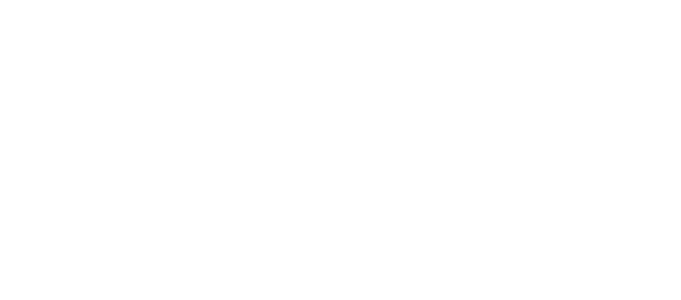
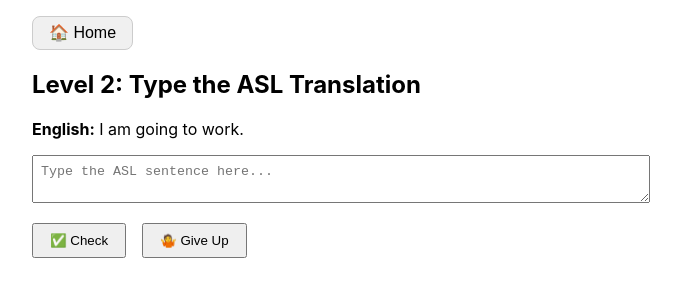
Before and after one commit to jessicaherring1/MUC-Final-React, a React (Create React App) app in the folder asl-wizard/: page /level2 in a window 1280 px wide. Before the commit this address had no page. Shown: the top 300 px of the page, without its empty margins (308-989 px from the left). Built offline with nearby package versions, Linux system fonts and the light colour scheme.

Commit message:
Add level 2

```diff
--- a/asl-wizard/src/App.js
+++ b/asl-wizard/src/App.js
@@ -5,7 +5,7 @@
 import Level0 from './levels/Level0';
 import Level1 from './levels/Level1';
 import Level3 from './levels/Level3';
-
+import Level2 from './levels/Level2';
 
 function App() {
   return (
@@ -24,8 +24,7 @@
             />
           }
         />
-        {/* Future routes for Level 2 and Level 3 */}
-        {/* <Route path="/level2" element={<Level2 />} /> */}
+        <Route path="/level2" element={<Level2 />} />
         <Route path="/level3" element={<Level3 />} />
       </Routes>
     </Router>
--- /dev/null
+++ b/asl-wizard/src/levels/Level2.js
@@ -0,0 +1,137 @@
+import React, { useState } from "react";
+import HomeButton from "../HomeButton";
+
+const correctOrder = ["go", "I", "work"];
+const englishSentence = "I am going to work.";
+
+function Level2() {
+    const [userInput, setUserInput] = useState("");
+    const [hint, setHint] = useState(null);
+    const [showAnswer, setShowAnswer] = useState(false);
+    const [isCorrect, setIsCorrect] = useState(null);
+    const [corrections, setCorrections] = useState([]);
+
+
+    const levenshtein = (a, b) => {
+        const matrix = Array.from({ length: a.length + 1 }, () =>
+        Array(b.length + 1).fill(0)
+        );
+
+        for (let i = 0; i <= a.length; i++) matrix[i][0] = i;
+        for (let j = 0; j <= b.length; j++) matrix[0][j] = j;
+
+        for (let i = 1; i <= a.length; i++) {
+        for (let j = 1; j <= b.length; j++) {
+            matrix[i][j] = a[i - 1] === b[j - 1]
+            ? matrix[i - 1][j - 1]
+            : 1 + Math.min(
+                matrix[i - 1][j],
+                matrix[i][j - 1],
+                matrix[i - 1][j - 1]
+                );
+        }
+        }
+
+        return matrix[a.length][b.length];
+    };
+
+    const suggestCorrections = (word, vocab) => {
+        const suggestions = vocab
+        .map((target) => ({
+            word: target,
+            dist: levenshtein(word.toLowerCase(), target.toLowerCase()),
+        }))
+        .filter((s) => s.dist > 0 && s.dist <= 2) // limit suggestion noise
+        .sort((a, b) => a.dist - b.dist);
+
+        return suggestions.length > 0 ? suggestions[0].word : null;
+    };
+
+    const handleCheck = () => {
+        const cleanedInput = userInput
+        .trim()
+        .replace(/[.,!?]/g, '')         // remove basic punctuation
+        .replace(/\s+/g, " ")           // normalize spaces
+        .toLowerCase()
+        .split(" ");
+
+        const normalizedCorrect = correctOrder.map(word => word.toLowerCase());
+        const correctCount = cleanedInput.reduce(
+            (acc, word, i) => acc + (word === normalizedCorrect[i] ? 1 : 0),
+            0
+        );
+        setHint(correctCount);
+
+        const isAllCorrect =
+        cleanedInput.length === correctOrder.length &&
+        correctCount === correctOrder.length;
+
+        setIsCorrect(isAllCorrect);
+
+        // Autocorrect Suggestions
+        const corrections = cleanedInput.map((w) =>
+            suggestCorrections(w, normalizedCorrect)
+        );
+        setCorrections(corrections);
+    };
+
+    const handleGiveUp = () => {
+        setShowAnswer(true);
+        setIsCorrect(false);
+    };
+
+  return (
+    <div style={{ padding: "1rem", maxWidth: "600px", margin: "auto" }}>
+        <HomeButton />
+        <h2>Level 2: Type the ASL Translation</h2>
+        <p><strong>English:</strong> {englishSentence}</p>
+
+        <textarea
+            placeholder="Type the ASL sentence here..."
+            rows={2}
+            style={{ width: "100%", padding: "0.5rem", marginBottom: "1rem" }}
+            value={userInput}
+            onChange={(e) => setUserInput(e.target.value.replace(/\s+/g, " "))}
+        />
+
+        <div style={{ display: "flex", gap: "1rem", marginBottom: "1rem" }}>
+            <button onClick={handleCheck}>✅ Check</button>
+            <button onClick={handleGiveUp}>🤷 Give Up</button>
+        </div>
+
+        {hint !== null && !showAnswer && (
+            <p>✅ {hint} word{hint !== 1 ? "s" : ""} in the correct position.</p>
+        )}
+
+        {isCorrect === true && (
+            <p style={{ color: "green" }}>🎉 Great job! Your ASL sentence is correct.</p>
+        )}
+
+        {isCorrect === false && (
+        <p style={{ color: "#c62828" }}>
+            ❌ That wasn't quite right — make sure the **word order, spelling**, and **punctuation** are correct.
+        </p>
+        )}
+
+        {corrections.length > 0 && (
+        <div style={{ marginTop: "1rem", fontSize: "0.9rem", color: "#555" }}>
+            <p>💡 Suggestions:</p>
+            <ul>
+            {corrections.map((c, i) =>
+                c ? <li key={i}>Did you mean <strong>{c}</strong>?</li> : null
+            )}
+            </ul>
+        </div>
+        )}
+
+        {showAnswer && (
+            <div style={{ backgroundColor: "#f1f1f1", padding: "1rem", borderRadius: "8px" }}>
+            <strong>Correct ASL Sentence:</strong>
+            <p>{correctOrder.join(" ")}</p>
+            </div>
+        )}
+    </div>
+  );
+}
+
+export default Level2;
```
